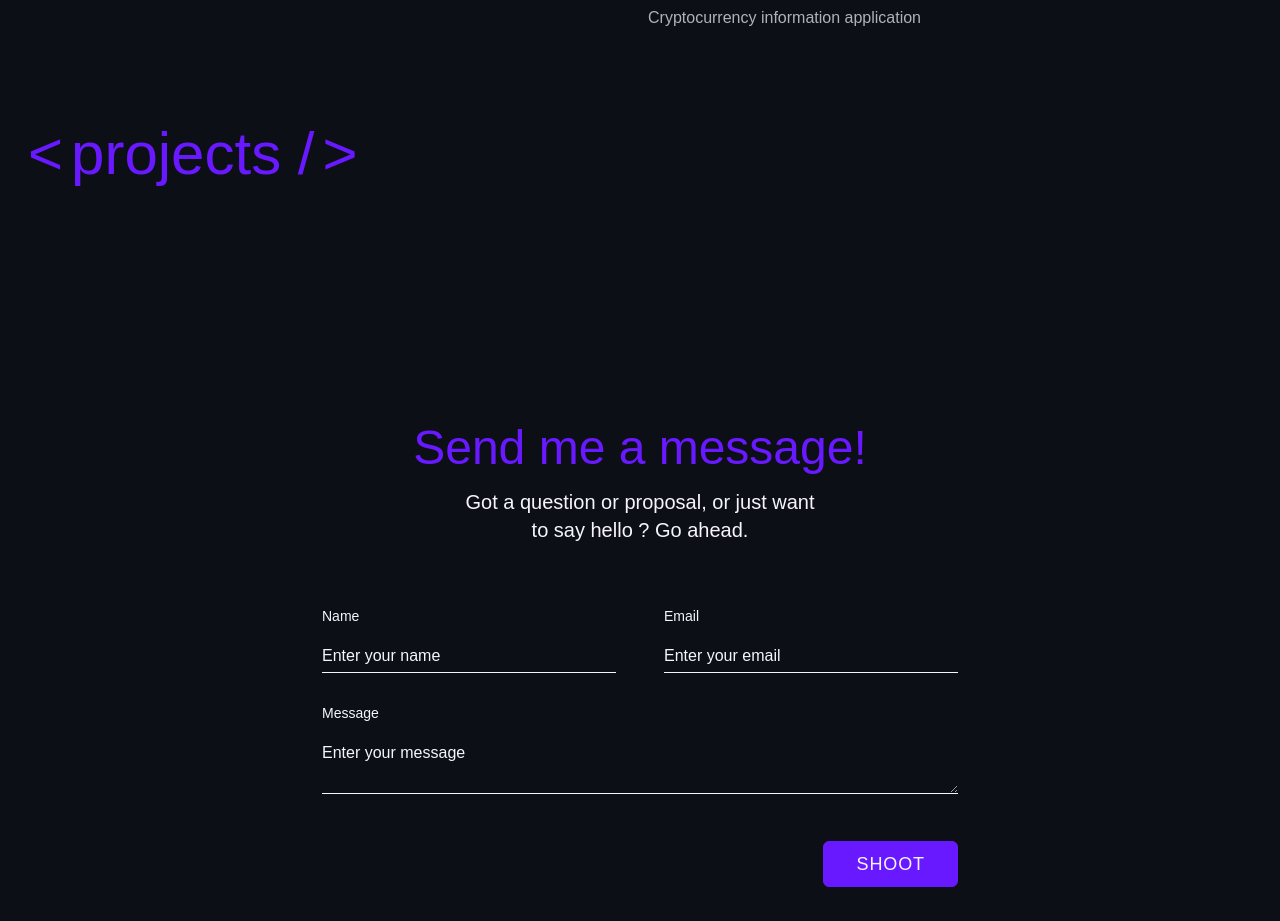
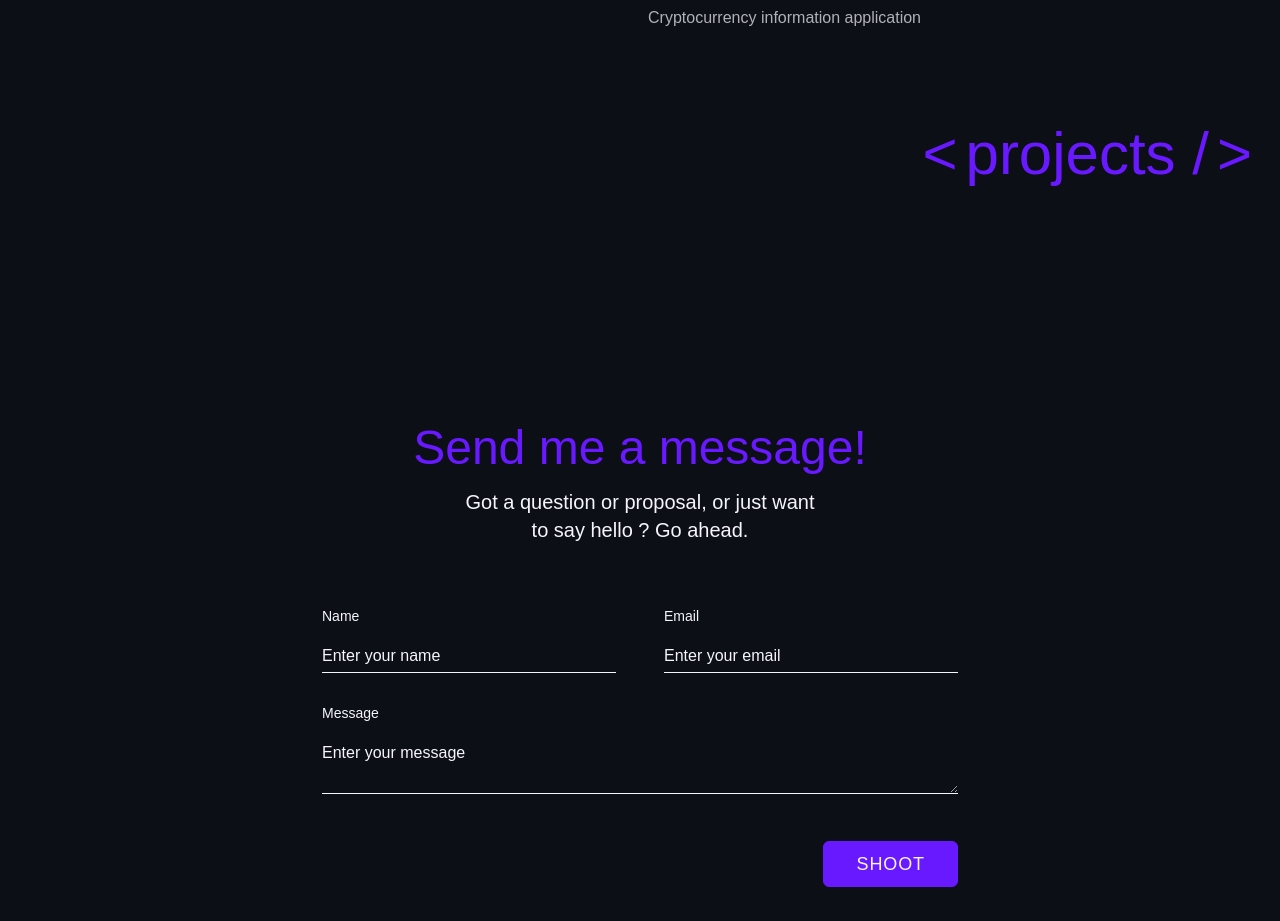
Before and after one commit to daniel0426/portfolio_2022, a Next.js app: page / in a window 1280 px wide. Shown: the part 3660-4581 px from the top of the page. Built offline with nearby package versions, Linux system fonts and the light colour scheme; what tailwindcss-autofill would draw is missing.

Commit message:
projects section last title fix

```diff
--- a/components/Projects.js
+++ b/components/Projects.js
@@ -40,7 +40,7 @@ function Projects({ projects }) {
         </div>
       </div>
 
-      <h2 className="section-title">projects /</h2>
+      <h2 className="section-title text-right">projects /</h2>
     </section>
   );
 }
```
